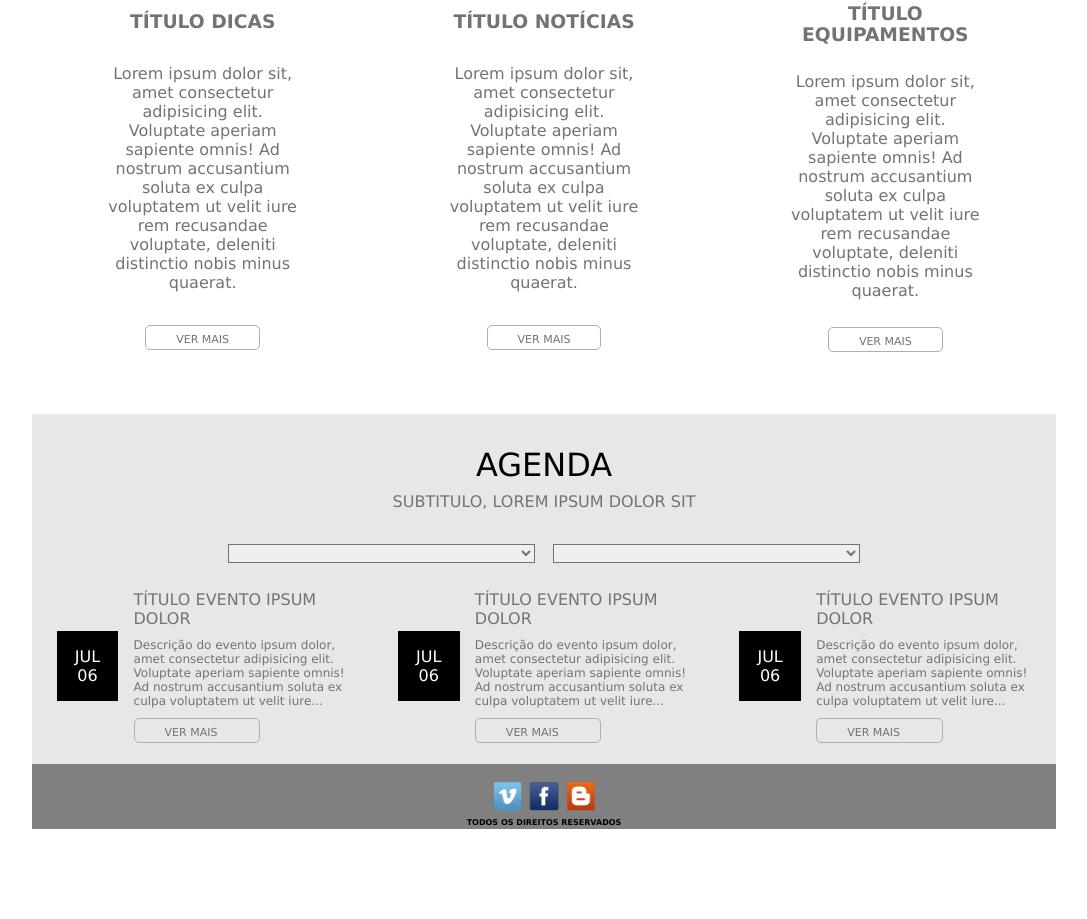
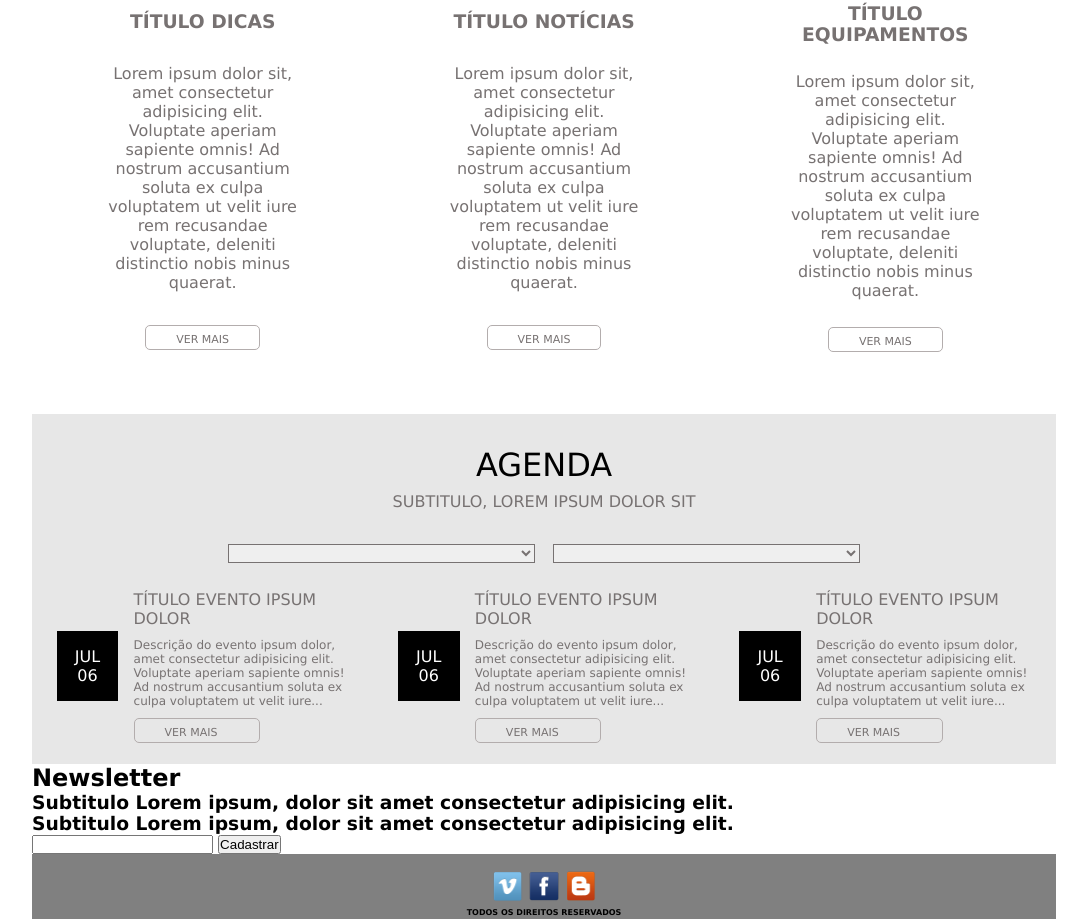
Before and after one commit to andcsena/bikes-senai, a plain HTML site: page index.html in a window 1280 px wide. Shown: the part 736-1655 px from the top of the page, without its empty margins (96-1183 px from the left). Before the commit the page ends 1565 px from the top, so only its background shows below. Drawn offline with Linux system fonts and the light colour scheme.

Commit message:
iniciando o newsletter

```diff
--- a/index.html
+++ b/index.html
@@ -91,9 +91,16 @@
                     </div>
                 </div>
             </div>
+        </section>
+        <section class="newsletter">
+            <h2 class="titulo titulo_newsletter">Newsletter</h2>
+            <h3 class="subtitulo subtitulo_newsletter">Subtitulo Lorem ipsum, dolor sit amet consectetur adipisicing elit.</h3>
+            <h3 class="subtitulo subtitulo_newsletter">Subtitulo Lorem ipsum, dolor sit amet consectetur adipisicing elit.</h3>
 
-
-
+            <form action="#" method="post">
+                <input type="email" class="email_newsletter">
+                <input type="button" value="Cadastrar">
+            </form>
         </section>
     </main>
     <footer class="rodape">
```
